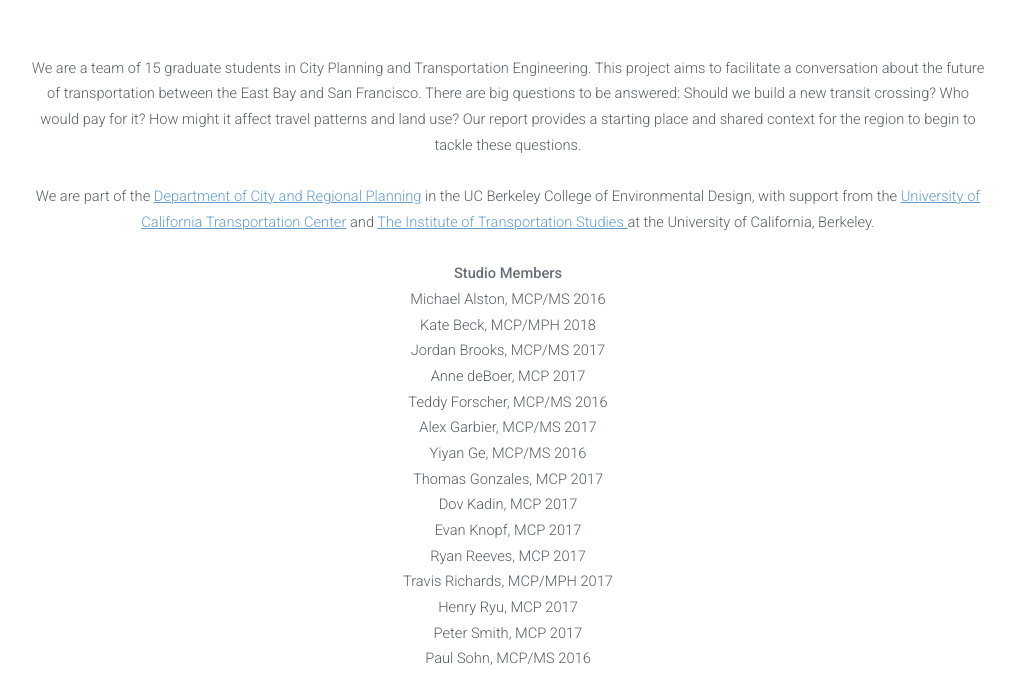
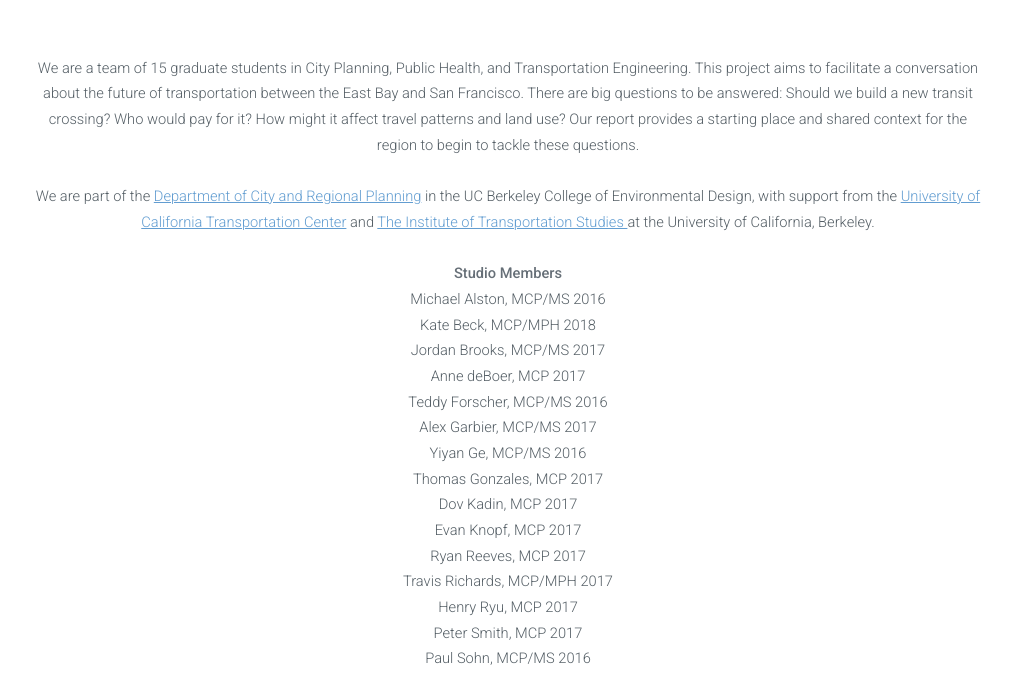
Before and after one commit to pksohn/secondcrossingstudio, a plain HTML site: page index.html in a window 1280 px wide. Shown: the part 682-1380 px from the top of the page, without its empty margins (132-1147 px from the left). Drawn offline with Linux system fonts and the light colour scheme.

Commit message:
Update "about us" to include public health

```diff
--- a/index.html
+++ b/index.html
@@ -60,7 +60,7 @@
 		<div class="container">
 			<p class="align-center">
 
-				We are a team of 15 graduate students in City Planning and Transportation Engineering. This project aims to facilitate a
+				We are a team of 15 graduate students in City Planning, Public Health, and Transportation Engineering. This project aims to facilitate a
 				conversation about the future of transportation between the East Bay and San Francisco. There are big questions to be
 				answered: Should we build a new transit crossing? Who would pay for it? How might it affect travel patterns and land
 				use? Our report provides a starting place and shared context for the region to begin to tackle these questions.
```
